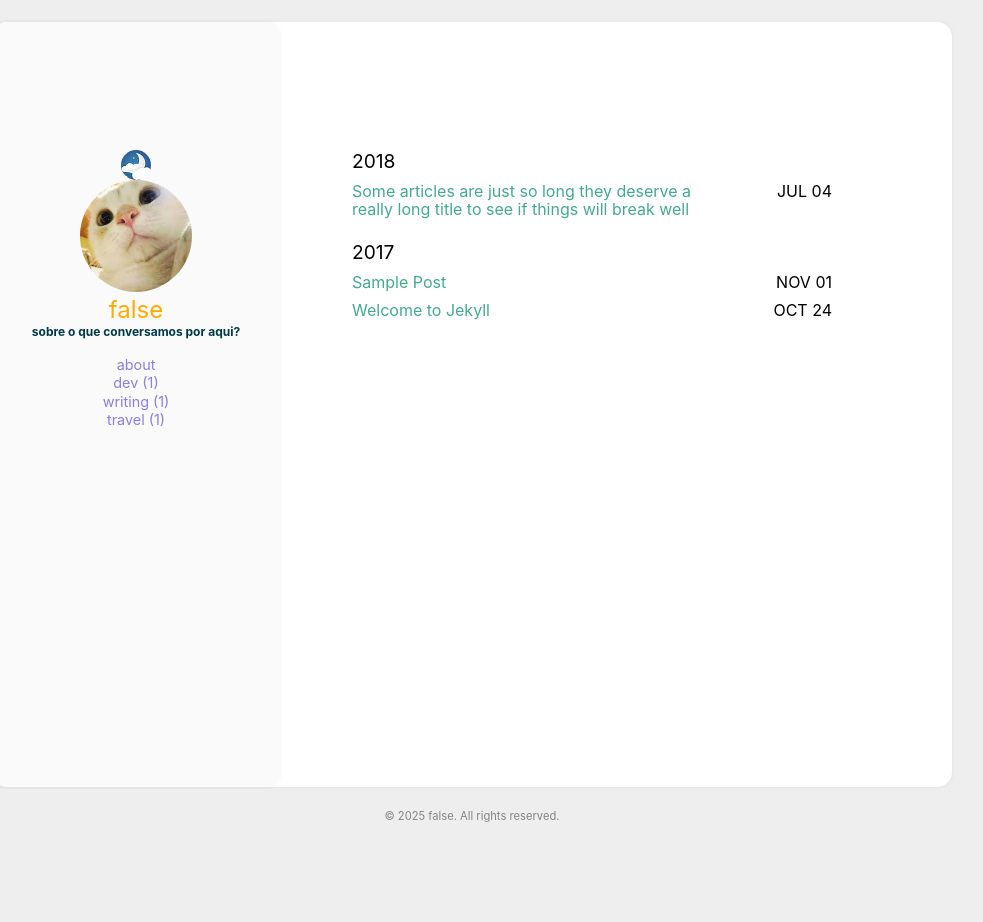
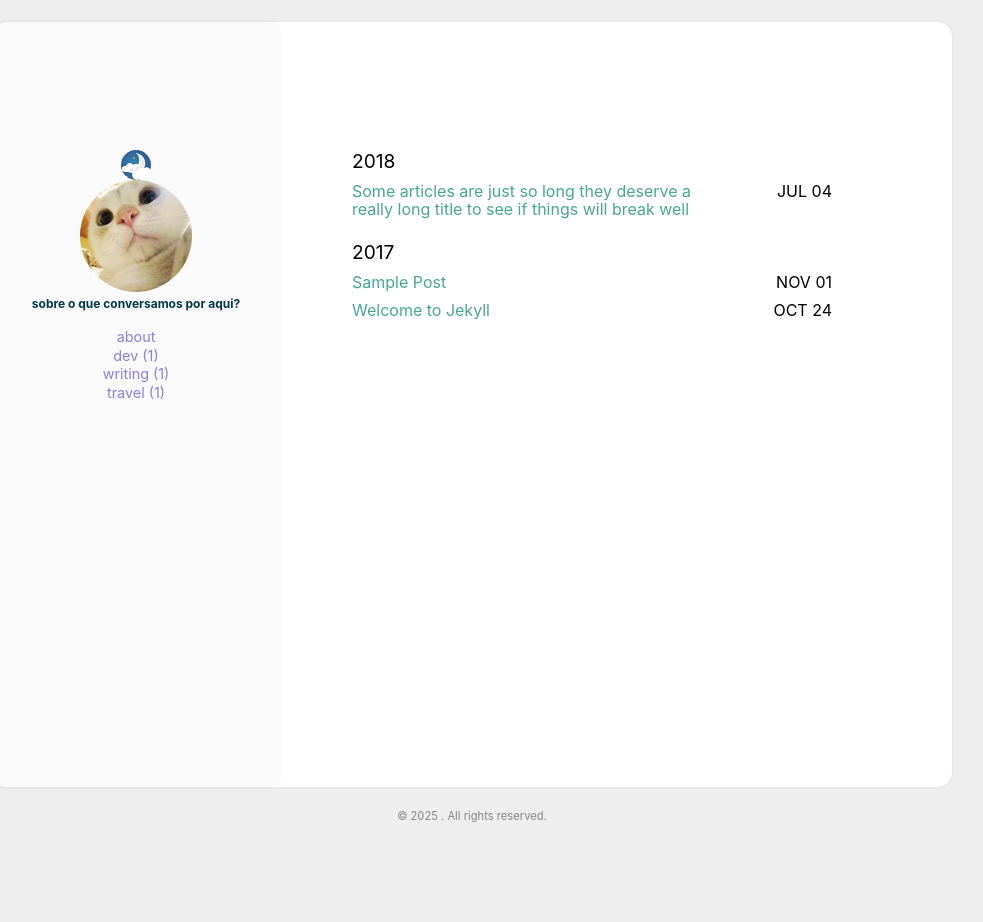
Before and after one commit to sraelai/y, a Jekyll site: the page built from index.html, in a window 1280 px wide. Shown: the whole page, without its empty margins (168-1151 px from the left). Built offline with Jekyll 4.4.1, drawn with Linux system fonts in a browser that asks for light colours.

Commit message:
Update _config.yml

```diff
--- a/_config.yml
+++ b/_config.yml
@@ -20,7 +20,7 @@ cusdis:
     app_id: #your cusdis app_id
 
 user:
-  name: false
+  name: null
   pic: /assets/img/cat.jpg
   picAlt: "catbook"
   job: sobre o que conversamos por aqui?
```
